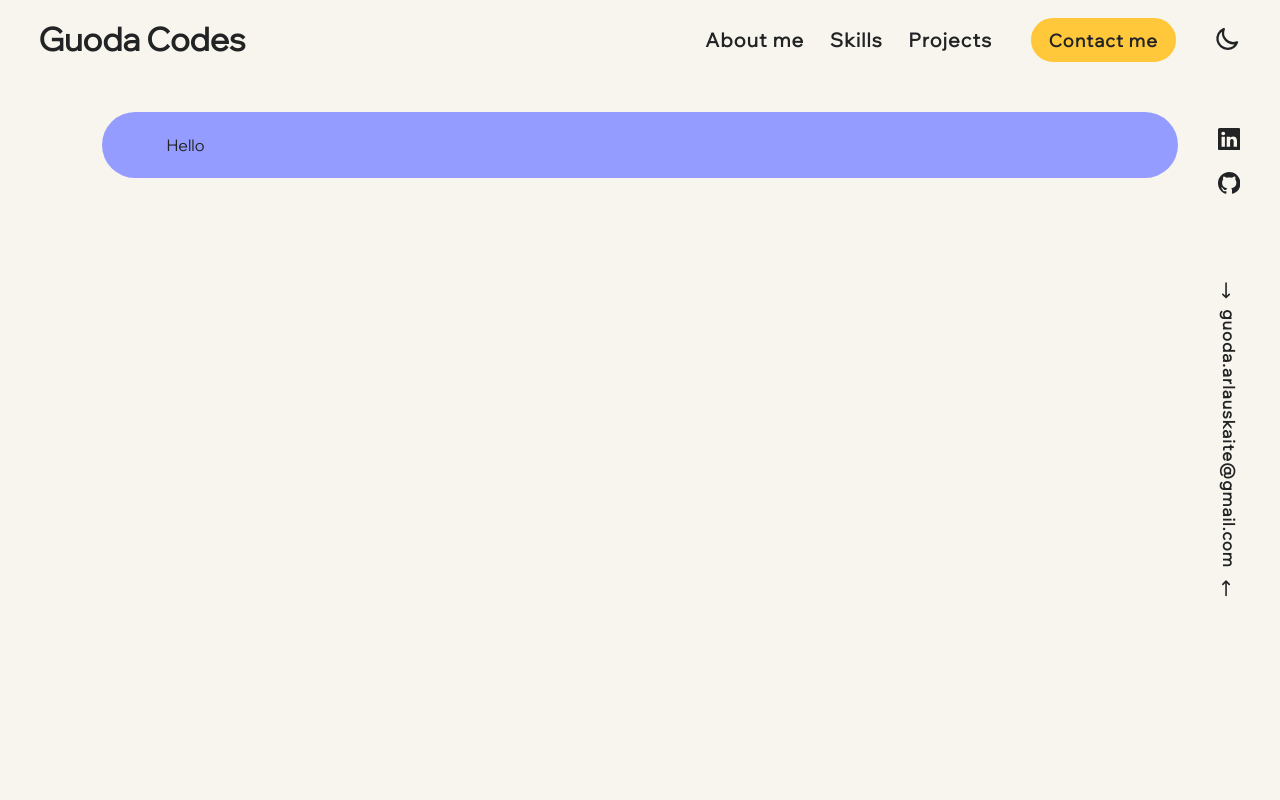
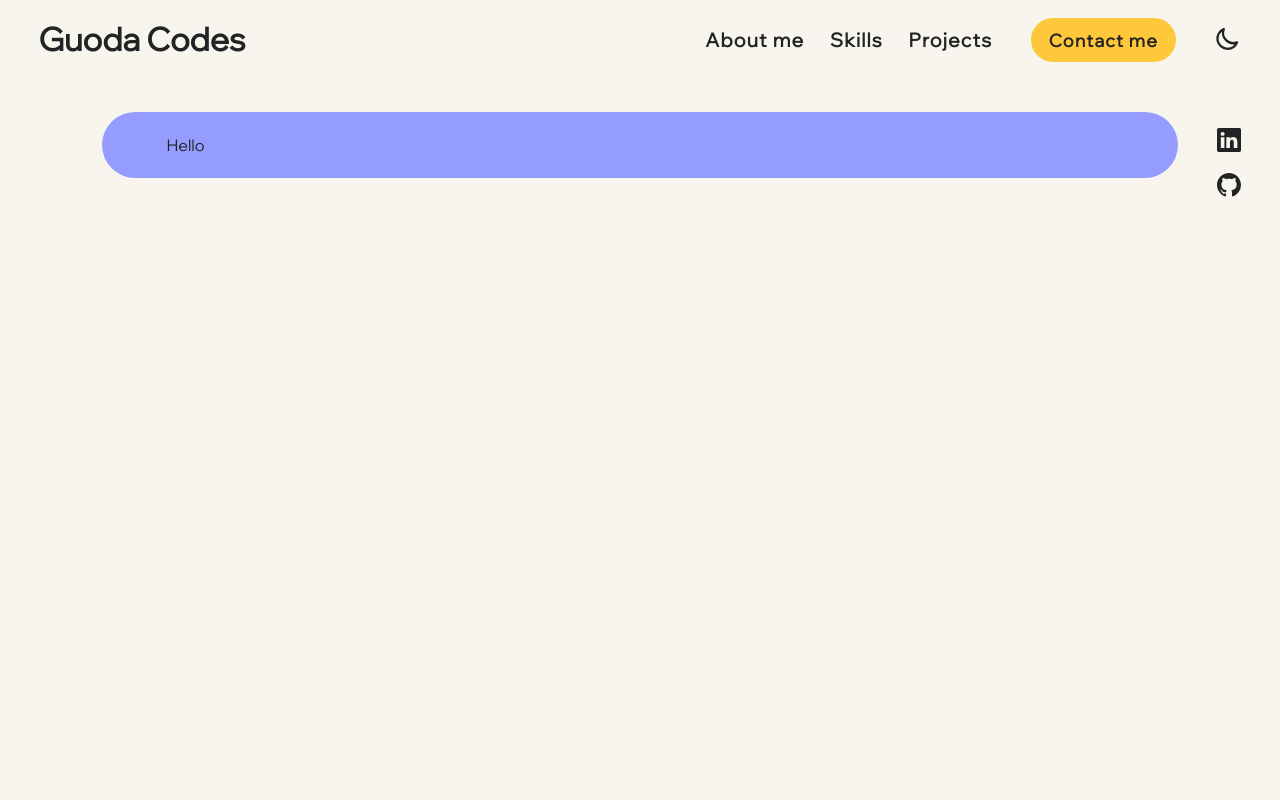
Before and after one commit to guodaar/portfolio, a React (Vite) app: page / in a window 1280 px wide. Shown: the top 800 px of the page. Built offline with nearby package versions, Linux system fonts and the light colour scheme.

Commit message:
scroll to top button to side bar

```diff
--- a/src/App.tsx
+++ b/src/App.tsx
@@ -27,7 +27,7 @@ function App() {
           <Route path="skills" element={<Skills skillsRef={skillsRef} />} />
         </Route>
       </Routes> */}
-      <ScrollToTop />
+      {/* <ScrollToTop /> */}
       <Home mainRef={mainRef} />
       <About aboutRef={aboutRef} />
       <Skills skillsRef={skillsRef} />
--- a/src/components/ScrollToTop/ScrollToTop.tsx
+++ b/src/components/ScrollToTop/ScrollToTop.tsx
@@ -39,9 +39,6 @@ const Container = styled.div`
   svg {
     color: ${({ theme }) => theme.text};
     font-size: 3.5rem;
-    position: fixed;
-    bottom: 50px;
-    right: 7vw;
     z-index: 20;
     cursor: pointer;
     animation: movebtn 3s ease-in-out infinite;
--- a/src/layout/SideBar.tsx
+++ b/src/layout/SideBar.tsx
@@ -1,9 +1,6 @@
 import { BsGithub, BsLinkedin } from "react-icons/bs";
-import {
-  HiOutlineArrowNarrowLeft,
-  HiOutlineArrowNarrowRight,
-} from "react-icons/hi";
 
+import ScrollToTop from "../components/ScrollToTop/ScrollToTop";
 import styled from "styled-components";
 import { transition } from "../styles/stylevariables";
 
@@ -22,11 +19,7 @@ const SideBar = () => {
           </a>
         </li>
       </Socials>
-      <Email>
-        <HiOutlineArrowNarrowRight />
-        <p>guoda.arlauskaite@gmail.com</p>
-        <HiOutlineArrowNarrowLeft />
-      </Email>
+      <ScrollToTop />
     </Container>
   );
 };
@@ -39,7 +32,8 @@ const Container = styled.aside`
   top: 14vh;
   display: flex;
   flex-direction: column;
-  gap: 200px;
+  height: 80vh;
+  justify-content: space-between;
   align-items: center;
   padding-right: 0.5vw;
   width: 1vw;
@@ -62,21 +56,6 @@ const Socials = styled.ul`
   }
 
   svg {
-    font-size: 1.4rem;
+    font-size: 1.5rem;
   }
 `;
-
-const Email = styled.div`
-  display: flex;
-  align-items: center;
-  gap: 10px;
-  transform: rotate(90deg);
-  font-size: 1rem;
-  font-weight: 600;
-  letter-spacing: 1.2px;
-
-  svg {
-    margin-top: 5px;
-    font-size: 1.2rem;
-  }
-`;
```
